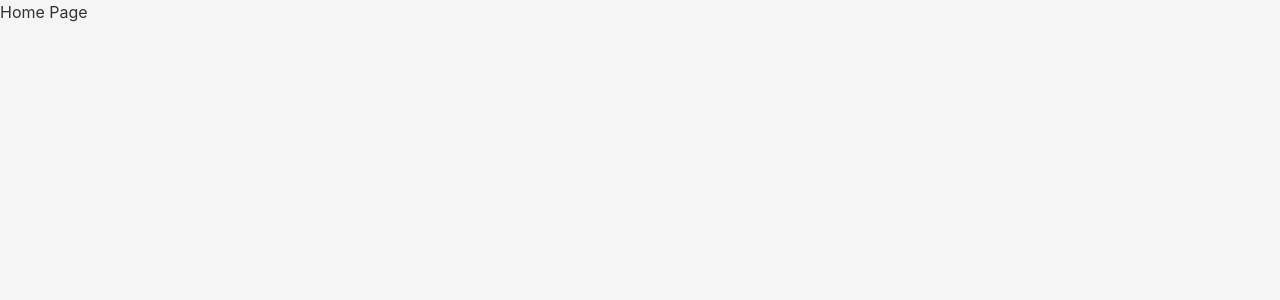
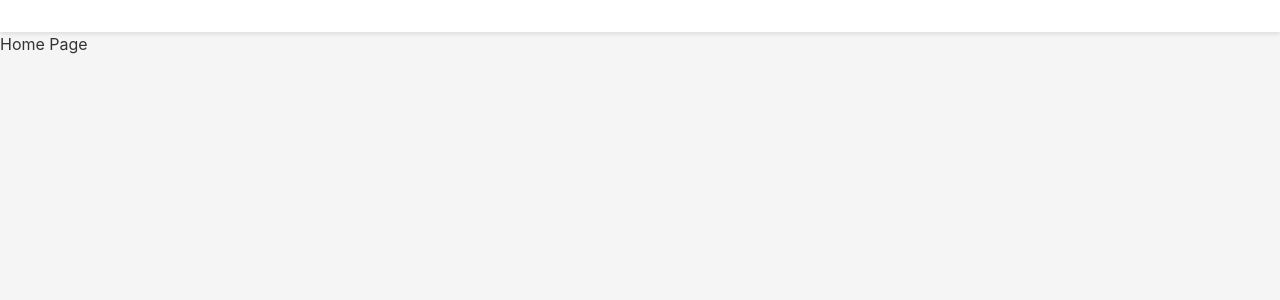
Before and after one commit to shivam-tamboli/ecommerce--react-project, a React (Vite) app: page / in a window 1280 px wide. Shown: the top 300 px of the page. Built offline with nearby package versions, Linux system fonts and the light colour scheme.

Commit message:
create Navbar component

```diff
--- a/src/App.jsx
+++ b/src/App.jsx
@@ -2,12 +2,14 @@ import './App.css'
 import Home from './pages/Home'
 import Auth from './pages/Auth'
 import Checkout from './pages/Checkout'
+import Navbar from './components/Navbar'
 import { Routes, Route } from 'react-router-dom'
 
 
 function App() {
 	return (
 		<div className='app'>
+      <Navbar />
       <Routes>
         <Route  path="/" element={<Home />}/>
         <Route  path="/auth" element={<Auth />} />
--- a/src/components/Navbar.jsx
+++ b/src/components/Navbar.jsx
@@ -0,0 +1,3 @@
+export default function Navbar() {
+    return <nav className="navbar"></nav>
+}
```
